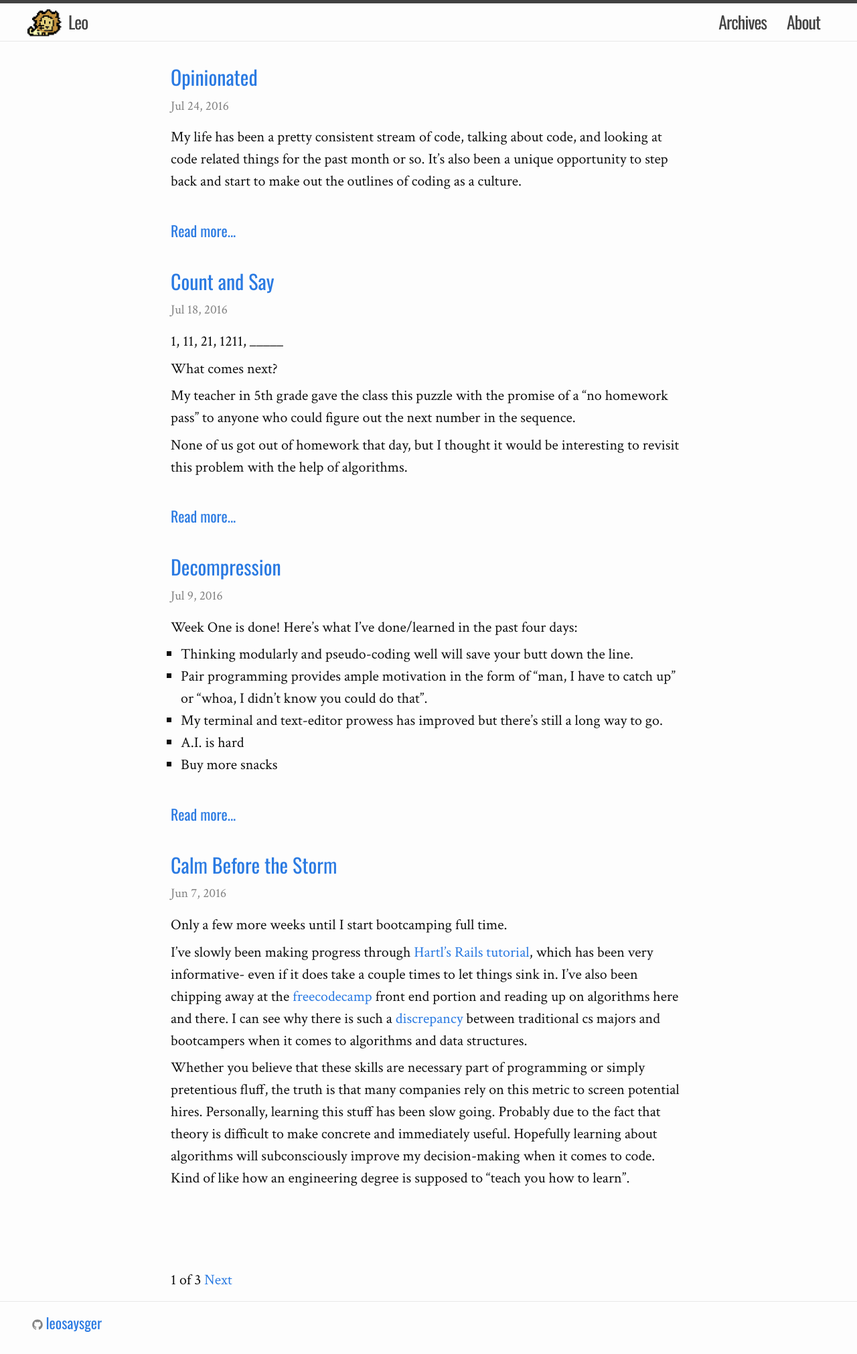
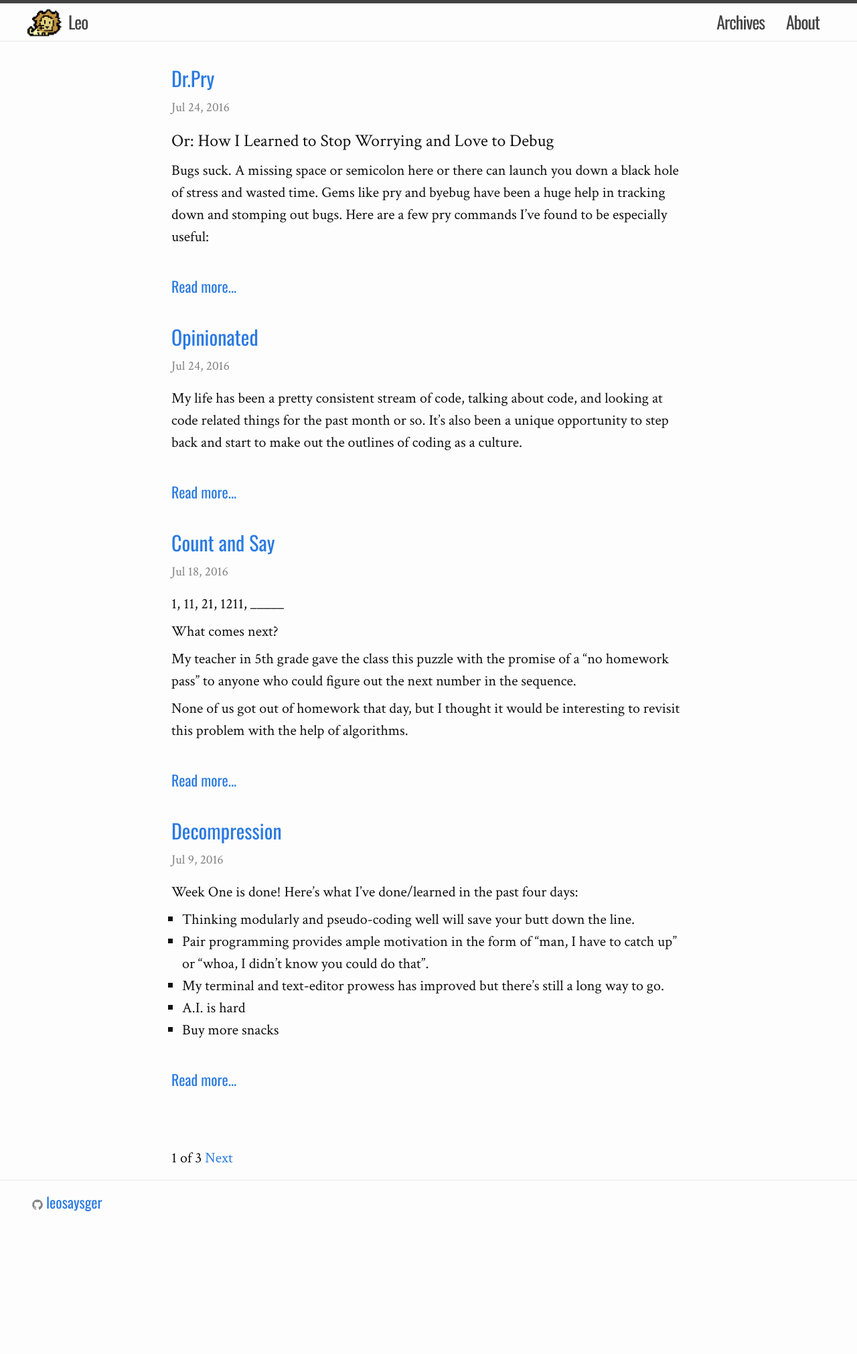
Before and after one commit to leoahnn/leosaysger.github.io, a Jekyll site: the page built from blog/index.html, in a window 1280 px wide. Shown: the whole page at 67% size. Built offline with Jekyll 4.4.1, drawn with Linux system fonts in a browser that asks for light colours; the list of posts is cut into pages by our own code; after the commit the page ends 1843 px from its top, so only the background shows below that; some of the changed lines change nothing that is shown.

Commit message:
7-31 post

````diff
--- a/_layouts/post.html
+++ b/_layouts/post.html
@@ -10,7 +10,7 @@ layout: default
 
   <div class="post-content" itemprop="articleBody">
     {{ content }}
-    <br>
+    <br><br>
     <a class="title-font" href="/blog/">>Back to Index</a>
   </div>
 
--- a/_posts/2016-07-24-opinionated.md
+++ b/_posts/2016-07-24-opinionated.md
@@ -2,7 +2,7 @@
 layout: post
 title:  "Opinionated"
 date:   2016-07-24 09:00:00 -0500
-categories: blog
+categories: blog, code
 ---
 
 My life has been a pretty consistent stream of code, talking about code, and looking at code related things for the past month or so. It's also been a unique opportunity to step back and start to make out the outlines of coding as a culture.
--- /dev/null
+++ b/_posts/2016-07-31-dr-pry.md
@@ -0,0 +1,43 @@
+---
+layout: post
+title:  "Dr.Pry"
+date:   2016-07-24 09:00:00 -0500
+categories: blog
+---
+
+### Or: How I Learned to Stop Worrying and Love to Debug
+
+Bugs suck. A missing space or semicolon here or there can launch you down a black hole of stress and wasted time. Gems like pry and byebug have been a huge help in tracking down and stomping out bugs. Here are a few pry commands I've found to be especially useful:
+
+<!--more-->
+
+<br>
+`ls 'some_object'` shows the methods of that object.
+
+`? 'some_object'` shows documentation and `$ 'some_object'` shows source.
+
+If you want to be explicit about an instance method, you can call `'some_object#instance_method'`
+
+`whereami` shows you where you are in the code (useful with `binding.pry`)
+
+`_` is a local variable that stores the last output, i.e:
+```
+str = "string"
+=> "string"
+_
+=> "string"
+```
+and pressing `alt+_` will bring up the full name of the variable.
+
+`_file_` is another local variable that stores the last file that was called.
+
+`edit --ex` opens an editor right at the line that raised an exception.
+
+And maybe my favorite: Pry supports `wtf?`, which shows you the backtrace.
+
+<br>
+I recently started working with rails apps, which has it's own little world of bug issues. Working with an opinionated framework like Rails is great for quickly pushing out live applications, but it also makes for some truly inscrutable error messages. Using the wrong parameter can shut down your application midway through a process. Forgetting to pluralize a word here or there can throw all of your routes into chaos. And then there are deployment errors.
+<br>
+Luckily, you can use pry with rails.
+The better_errors can implement pry with BetterErrors.use_pry!
+There's also a pry-rails gem which replaces the IRB when using `rails console`.
--- a/css/main.scss
+++ b/css/main.scss
@@ -14,7 +14,7 @@ $base-font-weight: 400;
 $small-font-size:  $base-font-size * 0.875;
 $base-line-height: 1.5;
 
-$spacing-unit:     15px;
+$spacing-unit:     16px;
 
 $text-color:       #111;
 $background-color: #fdfdfd;
````
